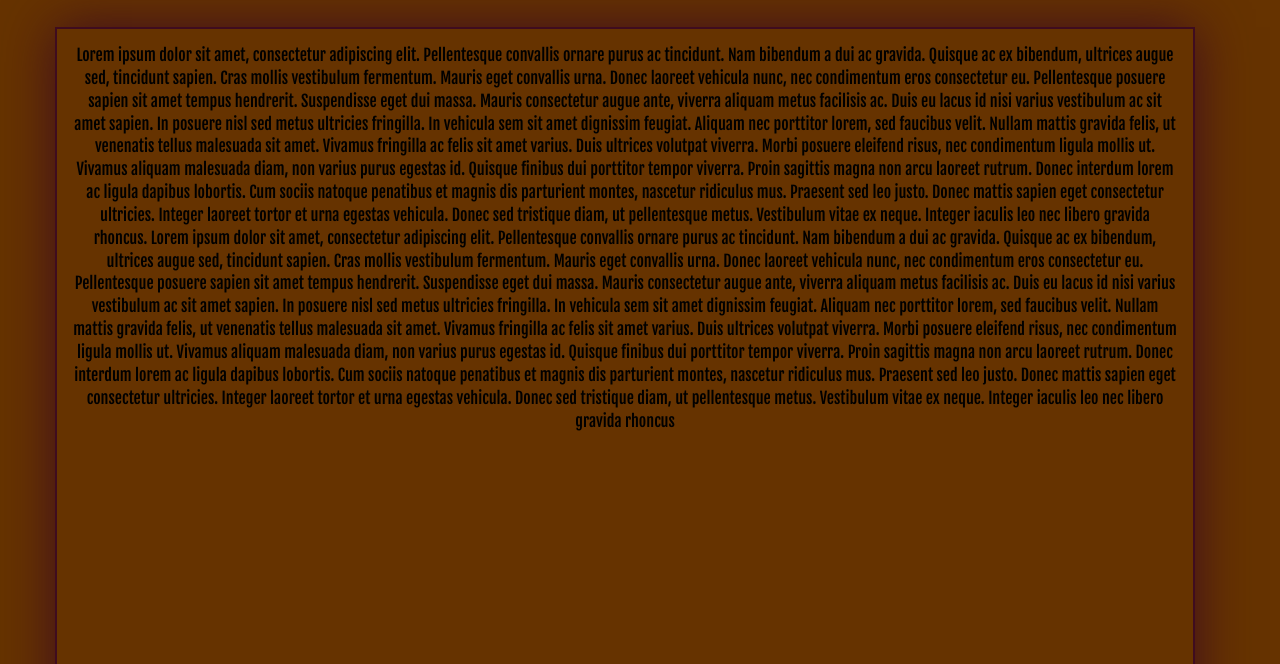
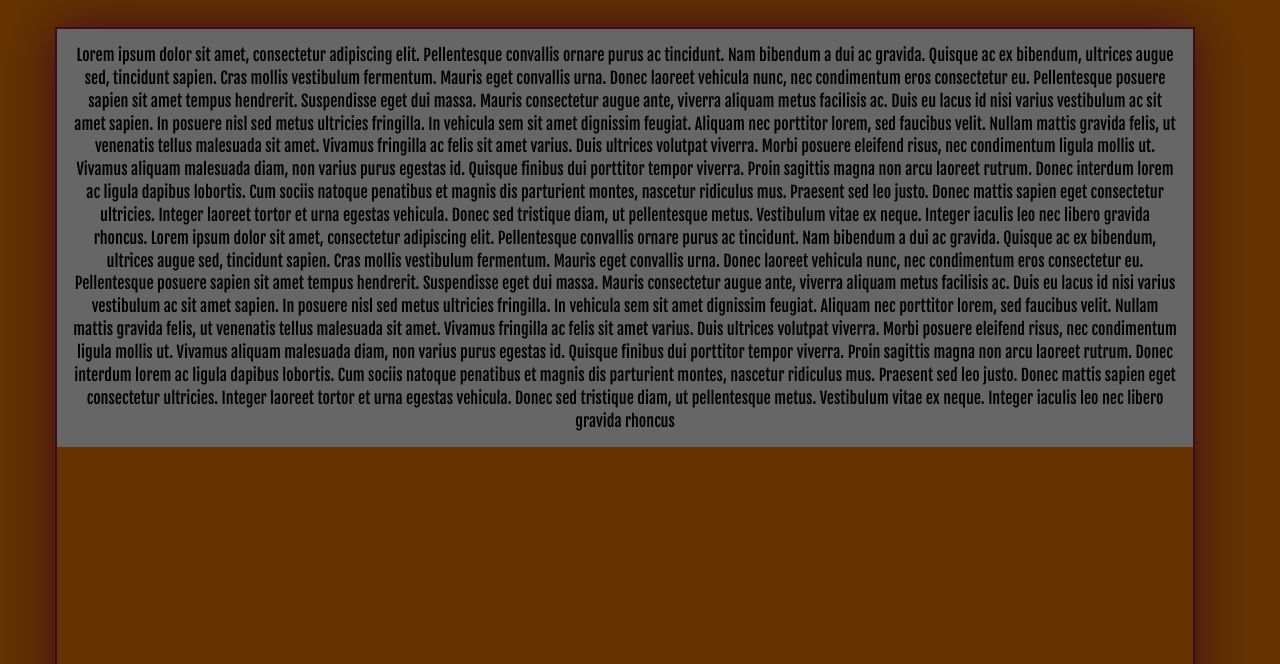
Before and after one commit to engahmed0/module3-solutiom, a plain HTML site: page M3-S/module3.html in a window 1280 px wide. Shown: the part 136-800 px from the top of the page. Drawn offline with Linux system fonts and the light colour scheme; a web font is replaced by a local one.

Commit message:
Update styles.css

```diff
--- a/M3-S/css/styles.css
+++ b/M3-S/css/styles.css
@@ -61,6 +61,7 @@ font-family: 'Bungee Inline', cursive; }
   height:1000px;
 }
 .container .box p{
+	background:#666;
 	color:#000;
 	text-align:center;
 	padding:15px;
```
